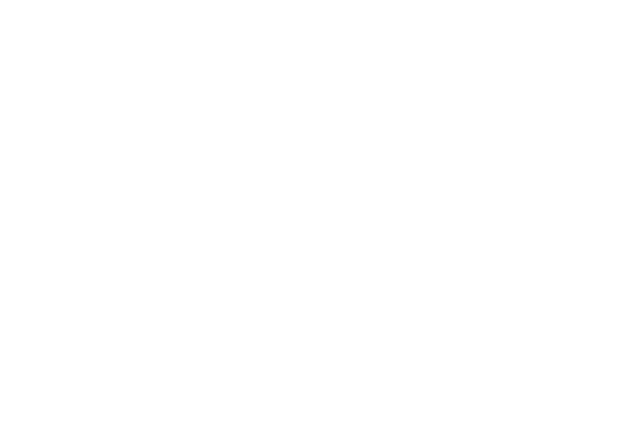
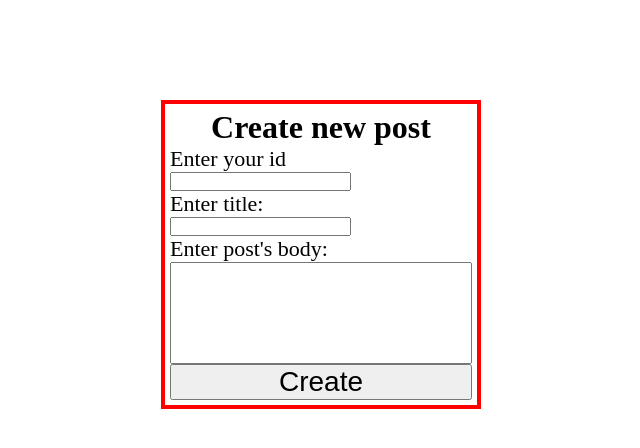
Before and after one commit to BKhmil/react-okten-khmil, a React (Create React App) app: page / in a window 1280 px wide. Shown: the top 448 px of the page, without its empty margins (319-959 px from the left). Built offline with nearby package versions, Linux system fonts and the light colour scheme.

Commit message:
hw-5 is done

```diff
--- a/package.json
+++ b/package.json
@@ -14,7 +14,10 @@
     "react-dom": "^18.3.1",
     "react-scripts": "5.0.1",
     "typescript": "^4.9.5",
-    "web-vitals": "^2.1.4"
+    "web-vitals": "^2.1.4",
+    "@hookform/resolvers": "^3.4.2",
+    "react-hook-form": "^7.51.5",
+    "joi": "^17.13.1"
   },
   "scripts": {
     "start": "react-scripts start",
--- a/src/App.tsx
+++ b/src/App.tsx
@@ -1,10 +1,12 @@
 import React, {FC} from 'react';
 import './App.css';
+import FormCustom from "./components/form/FormCustom";
 
 const App: FC = () => {
   return (
-    <>
-    </>
+    <div className='App'>
+      <FormCustom />
+    </div>
   );
 }
 
--- /dev/null
+++ b/src/components/form/FormCustom.module.css
@@ -0,0 +1,29 @@
+.block {
+    display: block;
+}
+
+.wrapper {
+    margin: 100px auto;
+    width: fit-content;
+    padding: 5px;
+    border: 4px solid red
+}
+
+h1 {
+    text-align: center;
+}
+
+form {
+    font-size: 22px;
+}
+
+textarea {
+    width: 300px;
+    height: 100px;
+    resize: none;
+}
+
+button {
+    font-size: 28px;
+    width: 100%;
+}
--- /dev/null
+++ b/src/components/form/FormCustom.tsx
@@ -0,0 +1,91 @@
+import React, {useState} from 'react';
+import {useForm} from "react-hook-form";
+import {IPost} from "../../models/IPost";
+import styles from './FormCustom.module.css';
+import {joiResolver} from "@hookform/resolvers/joi";
+import {postValidator} from "../../validators/post.validator";
+
+const FormCustom = () => {
+    // стейт для постів
+    const [post, setPost] = useState<IPost | null>(null);
+
+    // деструктуризую useForm
+    let {
+        register,
+        handleSubmit,
+        reset,
+        formState: {errors}
+    } = useForm<IPost>({
+        // валідацію відбуваєтьься при введенні до інпутів
+        mode: 'onChange',
+        // прив'язка валідптора
+        resolver: joiResolver(postValidator)});
+
+    // метод який викликається на сабміт форми
+    const forSubmit = (data: IPost) => {
+        // роблю фетч запит на потрібну урлу
+        fetch('https://jsonplaceholder.typicode.com/posts', {
+            // метод пост
+            method: 'POST',
+            // витягую значення із полів у новий об'єкт
+            body: JSON.stringify({
+                userId: data.userId,
+                title: data.title,
+                body: data.body
+            }),
+            // у заголовку вказав що джейсон відправляю
+            headers: {
+                'Content-type': 'application/json; charset=UTF-8',
+            },
+        })
+            .then((response) => response.json())
+            .then((json: IPost) => {
+                console.log(json);
+                // тут я вирішив після відправки оновлювати стейт
+                // тобто стейт у мене грає роль суто ререндерщика
+                // для того щоб потім відображати інфу про дані минулого поста
+                setPost(json);
+                reset();
+            });
+    };
+
+    return (
+        <div className={styles.wrapper}>
+            <h1>Create new post</h1>
+            {/*
+                тут на сабміт ставлю хендлер із useForm в який передаю свій метод, чи точніше функцію
+                реєструю поля, а під кожним лейблом з інпутом виводжу пр необхідності текст помилки валідації
+            */}
+            <form onSubmit={handleSubmit(forSubmit)}>
+                <label className={styles.block}>Enter your id
+                    <input className={styles.block} type="number" {...register('userId')} />
+                </label>
+                {errors.userId && <span>{errors.userId.message}</span>}
+
+                <label className={styles.block}>Enter title:
+                    <input className={styles.block} type="text" {...register('title')} />
+                </label>
+                {errors.title && <span>{errors.title.message}</span>}
+
+                <label className={styles.block}>Enter post's body:
+                    <textarea className={styles.block} {...register('body')} />
+                </label>
+                {errors.body && <span>{errors.body.message}</span>}
+
+                <button className={styles.block} type="submit">Create</button>
+            </form>
+            {/*
+                тут не став шарно розбивати по полях і різних блоках
+                , а просто через стрінгіфай вивів інфу про попередній пост
+            */}
+            {post && (
+                <div className={styles.post}>
+                    <h2>Previous post data:</h2>
+                    <pre>{JSON.stringify(post, null, 2)}</pre>
+                </div>
+            )}
+        </div>
+    );
+};
+
+export default FormCustom;
--- a/src/index.css
+++ b/src/index.css
@@ -1,13 +1,4 @@
-body {
+* {
   margin: 0;
-  font-family: -apple-system, BlinkMacSystemFont, 'Segoe UI', 'Roboto', 'Oxygen',
-    'Ubuntu', 'Cantarell', 'Fira Sans', 'Droid Sans', 'Helvetica Neue',
-    sans-serif;
-  -webkit-font-smoothing: antialiased;
-  -moz-osx-font-smoothing: grayscale;
+  padding: 0;
 }
-
-code {
-  font-family: source-code-pro, Menlo, Monaco, Consolas, 'Courier New',
-    monospace;
-}
--- /dev/null
+++ b/src/models/IPost.ts
@@ -0,0 +1,5 @@
+export interface IPost {
+    userId: number;
+    title: string;
+    body: string;
+}
--- /dev/null
+++ b/src/validators/post.validator.ts
@@ -0,0 +1,32 @@
+import Joi from "joi";
+
+// створюю новий об'єкт joi
+export const postValidator = Joi.object({
+    // і встановлюю валідацію відповідну на потрібні поля
+    userId: Joi
+        .number()
+        .min(1)
+        .max(10)
+        .required()
+        .messages({
+            "number.min": 'Min allowed value is 1',
+            "number.max": 'Max allowed value is 10',
+            "number.required.base": 'Age field is required'
+        }),
+    title: Joi
+        .string()
+        .max(12)
+        .messages({
+            "string.max": 'Max allowed length of title is 12 chars'
+        }),
+    body: Joi
+        .string()
+        .min(5)
+        .max(30)
+        .required()
+        .messages({
+            "string.min": 'Min allowed length of body is 5 chars',
+            "string.max": 'Max allowed length of body is 30 chars',
+            "string.required.base": 'Body field is required'
+        })
+});
```
Also changed, not shown: 1 other file (tests, documents, lock files or other folders).
